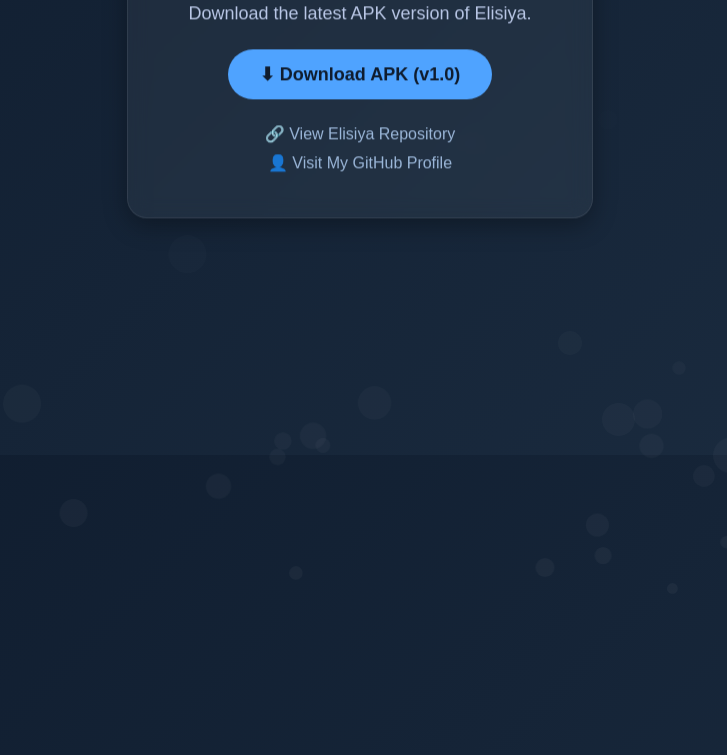
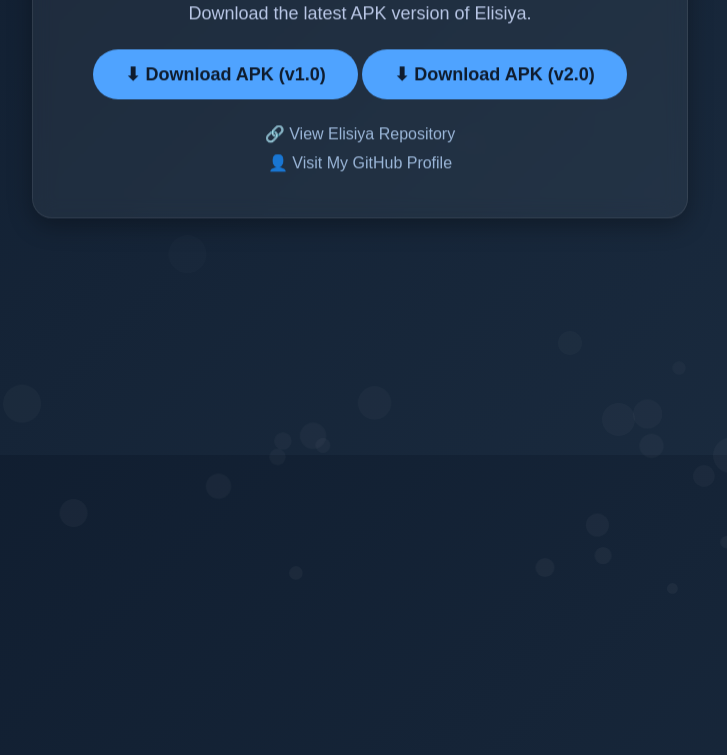
Before and after one commit to Patil-Sarthak/elisiya, a plain HTML site: page index.html in a window 1280 px wide. Shown: the part 345-1100 px from the top of the page, without its empty margins (280-1007 px from the left). Drawn offline with Linux system fonts and the light colour scheme.

Commit message:
Update index.html

```diff
--- a/index.html
+++ b/index.html
@@ -116,6 +116,10 @@
        href="https://github.com/Patil-Sarthak/elisiya/releases/download/v1.0/Elisiya.apk">
       ⬇ Download APK (v1.0)
     </a>
+    <a class="download-btn"
+       href="https://github.com/Patil-Sarthak/elisiya/releases/download/v2.0/Elisiya.2.0.apk">
+      ⬇ Download APK (v2.0)
+    </a>
 
     <div class="links">
       <a class="link-item" href="https://github.com/Patil-Sarthak/elisiya" target="_blank">
```
